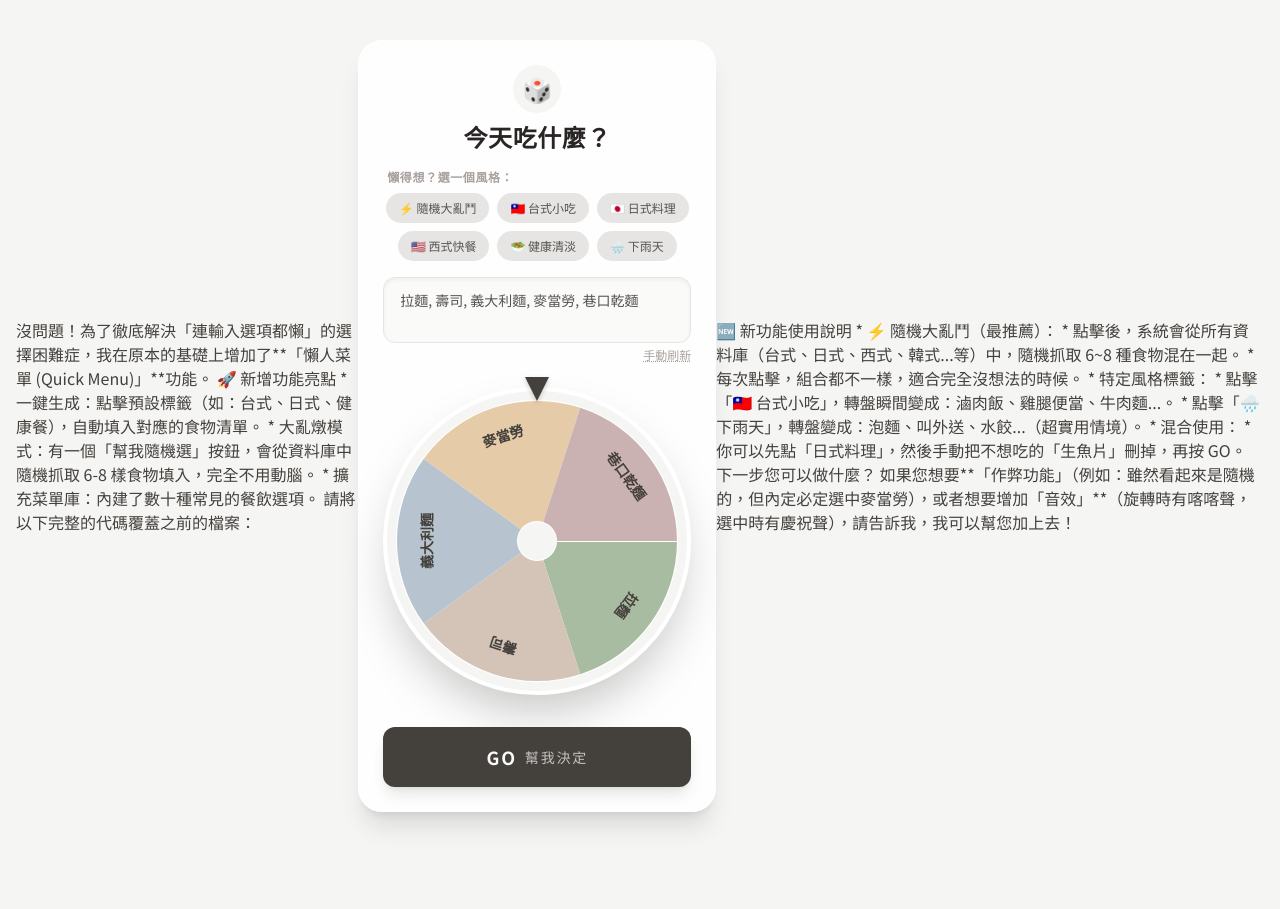
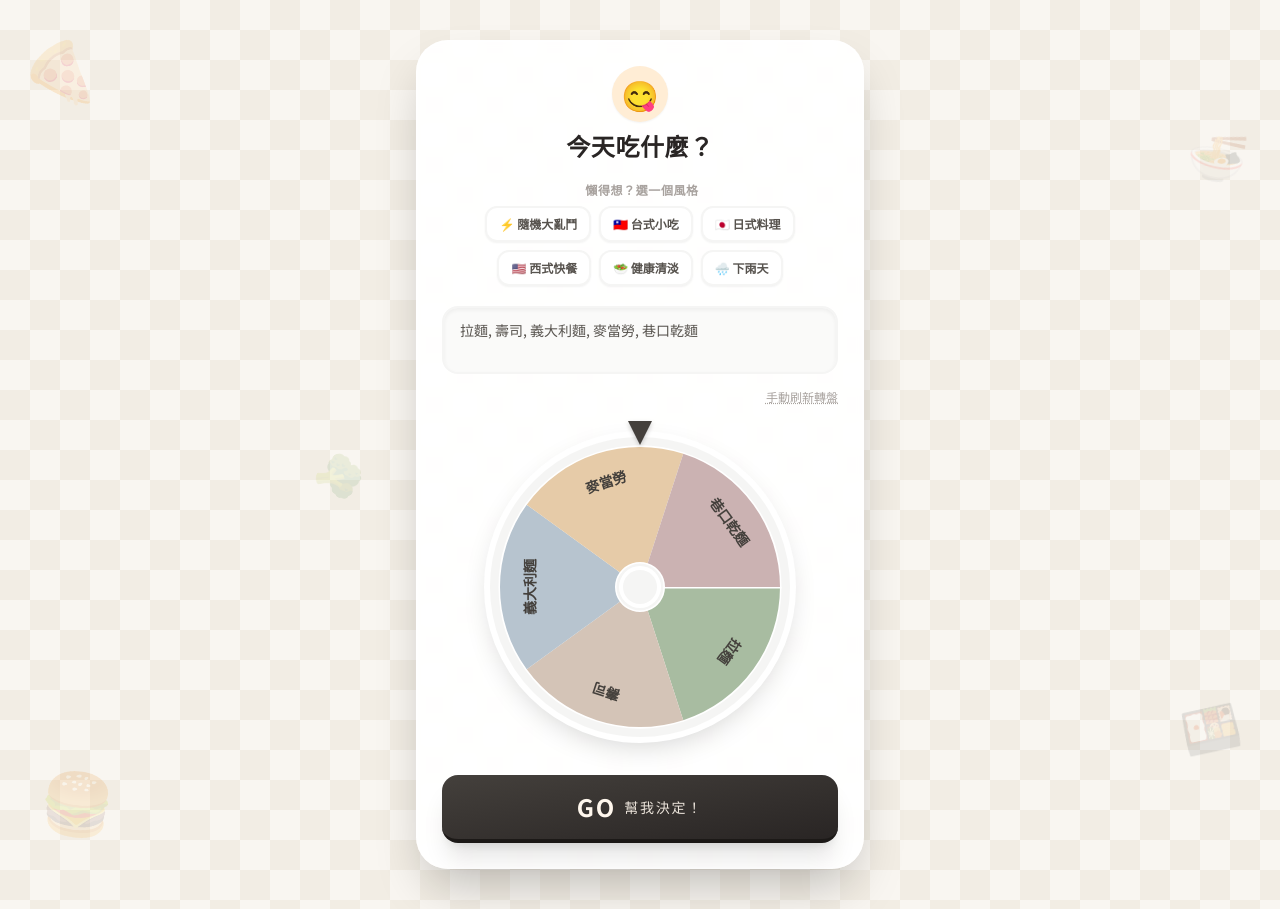
Before and after one commit to ann32060490-coder/food-spinner, a plain HTML site: page index.html in a window 1280 px wide. Before the commit the page ends 852 px from the top, so only its background shows below. Drawn offline with nearby package versions, Linux system fonts and the light colour scheme.

Commit message:
Update index.html

```diff
--- a/index.html
+++ b/index.html
@@ -1,22 +1,28 @@
-沒問題！為了徹底解決「連輸入選項都懶」的選擇困難症，我在原本的基礎上增加了**「懶人菜單 (Quick Menu)」**功能。
-🚀 新增功能亮點
- * 一鍵生成：點擊預設標籤（如：台式、日式、健康餐），自動填入對應的食物清單。
- * 大亂燉模式：有一個「幫我隨機選」按鈕，會從資料庫中隨機抓取 6-8 樣食物填入，完全不用動腦。
- * 擴充菜單庫：內建了數十種常見的餐飲選項。
-請將以下完整的代碼覆蓋之前的檔案：
 <!DOCTYPE html>
 <html lang="zh-TW">
 <head>
     <meta charset="UTF-8">
-    <meta name="viewport" content="width=device-width, initial-scale=1.0">
-    <title>今天吃什麼？ | 懶人版轉盤</title>
+    <meta name="viewport" content="width=device-width, initial-scale=1.0, maximum-scale=1.0, user-scalable=no">
+    <title>今天吃什麼？ | 豐盛版轉盤</title>
     <script src="https://cdn.tailwindcss.com"></script>
     <style>
         @import url('https://fonts.googleapis.com/css2?family=Noto+Sans+TC:wght@400;500;700&display=swap');
 
+        /* --- 新增：背景紋理與樣式 --- */
         body {
             font-family: 'Noto Sans TC', sans-serif;
-            background-color: #f5f5f4; /* Stone-100 */
+            /* 溫暖米色基底 */
+            background-color: #f9f6f1;
+            /* 使用 CSS 生成淡淡的格子桌布紋理 */
+            background-image:
+                linear-gradient(45deg, #f2ede4 25%, transparent 25%),
+                linear-gradient(-45deg, #f2ede4 25%, transparent 25%),
+                linear-gradient(45deg, transparent 75%, #f2ede4 75%),
+                linear-gradient(-45deg, transparent 75%, #f2ede4 75%);
+            background-size: 60px 60px;
+            background-position: 0 0, 0 30px, 30px -30px, -30px 0px;
+            /* 防止水平滾動 */
+            overflow-x: hidden;
         }
 
         /* 指針樣式 */
@@ -25,7 +31,7 @@
             height: 0;
             border-left: 12px solid transparent;
             border-right: 12px solid transparent;
-            border-top: 24px solid #44403c; /* Stone-700 */
+            border-top: 24px solid #44403c;
             position: absolute;
             top: -10px;
             left: 50%;
@@ -36,9 +42,9 @@
 
         /* 獲勝時的閃爍光暈動畫 */
         @keyframes winner-glow {
-            0% { box-shadow: 0 0 0 0 rgba(120, 113, 108, 0.7); }
-            70% { box-shadow: 0 0 0 20px rgba(120, 113, 108, 0); }
-            100% { box-shadow: 0 0 0 0 rgba(120, 113, 108, 0); }
+            0% { box-shadow: 0 0 0 0 rgba(251, 146, 60, 0.5); } /* 改成暖橘光 */
+            70% { box-shadow: 0 0 0 25px rgba(251, 146, 60, 0); }
+            100% { box-shadow: 0 0 0 0 rgba(251, 146, 60, 0); }
         }
 
         .winner-effect {
@@ -52,21 +58,36 @@
         .tag-btn:active {
             transform: scale(0.95);
         }
+
+        /* 漂浮裝飾圖示 */
+        .floating-icon {
+            position: absolute;
+            opacity: 0.15; /* 很淡，不搶戲 */
+            user-select: none;
+            pointer-events: none;
+            z-index: 0;
+        }
     </style>
 </head>
-<body class="min-h-screen flex items-center justify-center text-stone-700 py-10 px-4">
+<body class="min-h-screen flex items-center justify-center text-stone-700 py-10 px-4 relative overflow-hidden">
 
-    <div class="w-full max-w-md bg-white/90 backdrop-blur-md rounded-3xl shadow-xl border border-white/50 p-6 flex flex-col items-center transition-all duration-500" id="main-card">
+    <div class="floating-icon text-6xl top-10 left-5 -rotate-12">🍕</div>
+    <div class="floating-icon text-5xl top-32 right-8 rotate-12">🍜</div>
+    <div class="floating-icon text-6xl bottom-20 left-10 rotate-6">🍔</div>
+    <div class="floating-icon text-5xl bottom-40 right-10 -rotate-12">🍱</div>
+    <div class="floating-icon text-4xl top-1/2 left-1/4 rotate-45 opacity-10">🥦</div>
 
-        <header class="text-center mb-4">
-            <div class="inline-flex items-center justify-center w-12 h-12 rounded-full bg-stone-100 mb-2 text-2xl">
-                🎲
+    <div class="w-full max-w-md bg-white/95 backdrop-blur-sm rounded-[2rem] shadow-2xl border-2 border-white/70 p-6 flex flex-col items-center transition-all duration-500 relative z-10" id="main-card">
+
+        <header class="text-center mb-5">
+            <div class="inline-flex items-center justify-center w-14 h-14 rounded-full bg-orange-100 mb-2 text-3xl shadow-sm">
+                😋
             </div>
             <h1 class="text-2xl font-bold tracking-wide text-stone-800">今天吃什麼？</h1>
         </header>
 
-        <div class="w-full mb-4">
-            <p class="text-xs font-bold uppercase tracking-wider text-stone-400 mb-2 pl-1">懶得想？選一個風格：</p>
+        <div class="w-full mb-5">
+            <p class="text-xs font-bold uppercase tracking-wider text-stone-400 mb-2 pl-1 text-center">懶得想？選一個風格</p>
             <div class="flex flex-wrap gap-2 justify-center" id="presetButtons">
                 </div>
         </div>
@@ -75,17 +96,17 @@
             <textarea
                 id="inputChoices"
                 rows="2"
-                class="w-full px-4 py-3 bg-stone-50 rounded-xl border border-stone-200 focus:border-stone-400 focus:ring-2 focus:ring-stone-200 outline-none resize-none text-sm transition-all text-stone-600 placeholder-stone-400 shadow-inner"
+                class="w-full px-4 py-3 bg-stone-50 rounded-2xl border-2 border-stone-100 focus:border-orange-300 focus:ring-2 focus:ring-orange-100 outline-none resize-none text-sm transition-all text-stone-600 placeholder-stone-400 shadow-inner"
                 placeholder="手動輸入選項..."
             >拉麵, 壽司, 義大利麵, 麥當勞, 巷口乾麵</textarea>
             <div class="text-right mt-1">
-                <button onclick="updateWheel()" class="text-xs text-stone-400 hover:text-stone-600 underline decoration-dotted">手動刷新</button>
+                <button onclick="updateWheel()" class="text-xs text-stone-400 hover:text-orange-500 underline decoration-dotted transition-colors">手動刷新轉盤</button>
             </div>
         </div>
 
-        <div class="relative mb-8">
+        <div class="relative mb-8 transform hover:scale-[1.02] transition-transform duration-300">
             <div class="pointer"></div>
-            <div class="relative rounded-full overflow-hidden shadow-2xl border-4 border-white bg-stone-100">
+            <div class="relative rounded-full overflow-hidden shadow-[0_10px_30px_-10px_rgba(0,0,0,0.2)] border-[6px] border-white bg-stone-100">
                 <canvas id="wheelCanvas" width="300" height="300" class="block"></canvas>
             </div>
         </div>
@@ -94,25 +115,25 @@
             <button
                 id="spinBtn"
                 onclick="spin()"
-                class="w-full py-4 rounded-xl bg-stone-700 text-stone-50 font-bold text-lg shadow-lg hover:bg-stone-800 hover:shadow-xl hover:-translate-y-0.5 active:translate-y-0 transition-all duration-200 flex items-center justify-center gap-2 tracking-widest"
+                class="w-full py-4 rounded-2xl bg-gradient-to-br from-stone-700 to-stone-800 text-orange-50 font-bold text-lg shadow-xl hover:shadow-2xl hover:-translate-y-1 active:translate-y-0 transition-all duration-200 flex items-center justify-center gap-2 tracking-widest border-b-4 border-stone-900"
             >
-                <span>GO</span>
-                <span class="text-sm opacity-70 font-normal">幫我決定</span>
+                <span class="text-2xl">GO</span>
+                <span class="text-sm opacity-90 font-medium">幫我決定！</span>
             </button>
 
             <div id="resultContainer" class="hidden opacity-0 transition-all duration-500 transform translate-y-2">
-                <div class="p-4 bg-orange-50 border border-orange-100 rounded-xl text-center">
-                    <p class="text-xs text-orange-400 font-bold uppercase mb-1">命運的安排是</p>
-                    <p class="text-2xl font-bold text-stone-800" id="resultText">---</p>
+                <div class="p-5 bg-orange-50/80 border-2 border-orange-200 rounded-2xl text-center shadow-sm backdrop-blur-sm">
+                    <p class="text-xs text-orange-500 font-bold uppercase mb-1 tracking-wider">命運的安排是</p>
+                    <p class="text-3xl font-extrabold text-stone-800" id="resultText">---</p>
                 </div>
             </div>
         </div>
     </div>
 
     <script>
-        // --- 預設菜單資料庫 ---
+        // --- 預設菜單資料庫 (保持不變) ---
         const menuPresets = {
-            "⚡ 隨機大亂鬥": "random", // 特殊邏輯
+            "⚡ 隨機大亂鬥": "random",
             "🇹🇼 台式小吃": ["滷肉飯", "雞腿便當", "牛肉麵", "水餃", "鍋貼", "鹹酥雞", "臭豆腐", "蚵仔麵線", "熱炒"],
             "🇯🇵 日式料理": ["豚骨拉麵", "迴轉壽司", "日式炸豬排", "親子丼", "烏龍麵", "大阪燒", "居酒屋"],
             "🇺🇸 西式快餐": ["麥當勞", "肯德基", "漢堡王", "Subway", "達美樂披薩", "義大利麵", "牛排"],
@@ -120,7 +141,6 @@
             "🌧️ 下雨天": ["泡麵", "叫外送", "樓下便利商店", "冰箱剩菜", "水餃"]
         };
 
-        // 所有食物的大池子 (用於隨機生成)
         const allFoods = [
             ...menuPresets["🇹🇼 台式小吃"],
             ...menuPresets["🇯🇵 日式料理"],
@@ -148,6 +168,7 @@
         let spinTimeTotal = 0;
         let isSpinning = false;
 
+        // 稍微調整配色，更暖一點
         const colors = ['#A8BCA1', '#D4C4B7', '#B7C4CF', '#E6CBA8', '#CBB2B2', '#A6A2A2', '#94B49F', '#DFD3C3'];
 
         // --- 初始化 ---
@@ -160,11 +181,12 @@
             if(!isSpinning) updateWheel();
         });
 
-        // --- 新增功能：生成按鈕與處理邏輯 ---
+        // --- 邏輯函數 (保持不變) ---
         function generatePresetButtons() {
             for (const [key, value] of Object.entries(menuPresets)) {
                 const btn = document.createElement('button');
-                btn.className = "tag-btn px-3 py-1.5 rounded-full bg-stone-200 text-stone-600 text-xs font-medium hover:bg-stone-300 hover:text-stone-800 border border-transparent hover:border-stone-400";
+                // 更新按鈕樣式
+                btn.className = "tag-btn px-3 py-2 rounded-xl bg-white text-stone-600 text-xs font-bold hover:bg-orange-100 hover:text-orange-700 border-2 border-stone-100 hover:border-orange-200 shadow-sm transition-all";
                 btn.innerText = key;
                 btn.onclick = () => applyPreset(key, value);
                 presetContainer.appendChild(btn);
@@ -173,29 +195,19 @@
 
         function applyPreset(key, value) {
             if (isSpinning) return;
-
             let newChoices = [];
-
             if (value === "random") {
-                // 隨機從大池子抓取 6-8 個選項
                 const count = Math.floor(Math.random() * 3) + 6;
                 const shuffled = allFoods.sort(() => 0.5 - Math.random());
                 newChoices = shuffled.slice(0, count);
             } else {
                 newChoices = value;
             }
-
-            // 更新輸入框並重繪轉盤
             inputChoices.value = newChoices.join(", ");
-
-            // 視覺反饋：讓輸入框閃一下
-            inputChoices.classList.add('ring-2', 'ring-stone-400');
-            setTimeout(() => inputChoices.classList.remove('ring-2', 'ring-stone-400'), 200);
-
+            inputChoices.classList.add('ring-2', 'ring-orange-300', 'border-orange-300');
+            setTimeout(() => inputChoices.classList.remove('ring-2', 'ring-orange-300', 'border-orange-300'), 300);
             updateWheel();
         }
-
-        // --- 原有邏輯 (保持不變) ---
 
         function getChoices() {
             return inputChoices.value.split(/[,，\n]/).map(s => s.trim()).filter(s => s.length > 0);
@@ -212,11 +224,11 @@
             if (canvas.getContext) {
                 const outsideRadius = 140;
                 const textRadius = 105;
-                const insideRadius = 20;
+                const insideRadius = 25; // 稍微加大內圓
 
                 ctx.clearRect(0, 0, 300, 300);
-                ctx.strokeStyle = "white";
-                ctx.lineWidth = 2;
+                ctx.strokeStyle = "#ffffff";
+                ctx.lineWidth = 3;
                 ctx.font = 'bold 14px "Noto Sans TC", sans-serif';
 
                 for (let i = 0; i < choices.length; i++) {
@@ -242,7 +254,11 @@
 
                 // 中心裝飾
                 ctx.beginPath();
-                ctx.arc(150, 150, insideRadius - 5, 0, Math.PI * 2);
+                ctx.arc(150, 150, insideRadius - 4, 0, Math.PI * 2);
+                ctx.fillStyle = "#fff";
+                ctx.fill();
+                ctx.beginPath();
+                ctx.arc(150, 150, insideRadius - 8, 0, Math.PI * 2);
                 ctx.fillStyle = "#f5f5f4";
                 ctx.fill();
             }
@@ -255,7 +271,7 @@
 
             isSpinning = true;
             spinBtn.disabled = true;
-            spinBtn.classList.add('opacity-50', 'cursor-not-allowed');
+            spinBtn.classList.add('opacity-80', 'scale-95'); // 按鈕動畫優化
             resultContainer.classList.add('hidden', 'opacity-0');
             mainCard.classList.remove('winner-effect');
 
@@ -285,7 +301,7 @@
             showResult(choices[index]);
             isSpinning = false;
             spinBtn.disabled = false;
-            spinBtn.classList.remove('opacity-50', 'cursor-not-allowed');
+            spinBtn.classList.remove('opacity-80', 'scale-95');
         }
 
         function showResult(text) {
@@ -303,15 +319,3 @@
     </script>
 </body>
 </html>
-
-🆕 新功能使用說明
- * ⚡ 隨機大亂鬥（最推薦）：
-   * 點擊後，系統會從所有資料庫（台式、日式、西式、韓式...等）中，隨機抓取 6~8 種食物混在一起。
-   * 每次點擊，組合都不一樣，適合完全沒想法的時候。
- * 特定風格標籤：
-   * 點擊「🇹🇼 台式小吃」，轉盤瞬間變成：滷肉飯、雞腿便當、牛肉麵...。
-   * 點擊「🌧️ 下雨天」，轉盤變成：泡麵、叫外送、水餃...（超實用情境）。
- * 混合使用：
-   * 你可以先點「日式料理」，然後手動把不想吃的「生魚片」刪掉，再按 GO。
-下一步您可以做什麼？
-如果您想要**「作弊功能」（例如：雖然看起來是隨機的，但內定必定選中麥當勞），或者想要增加「音效」**（旋轉時有喀喀聲，選中時有慶祝聲），請告訴我，我可以幫您加上去！
```
